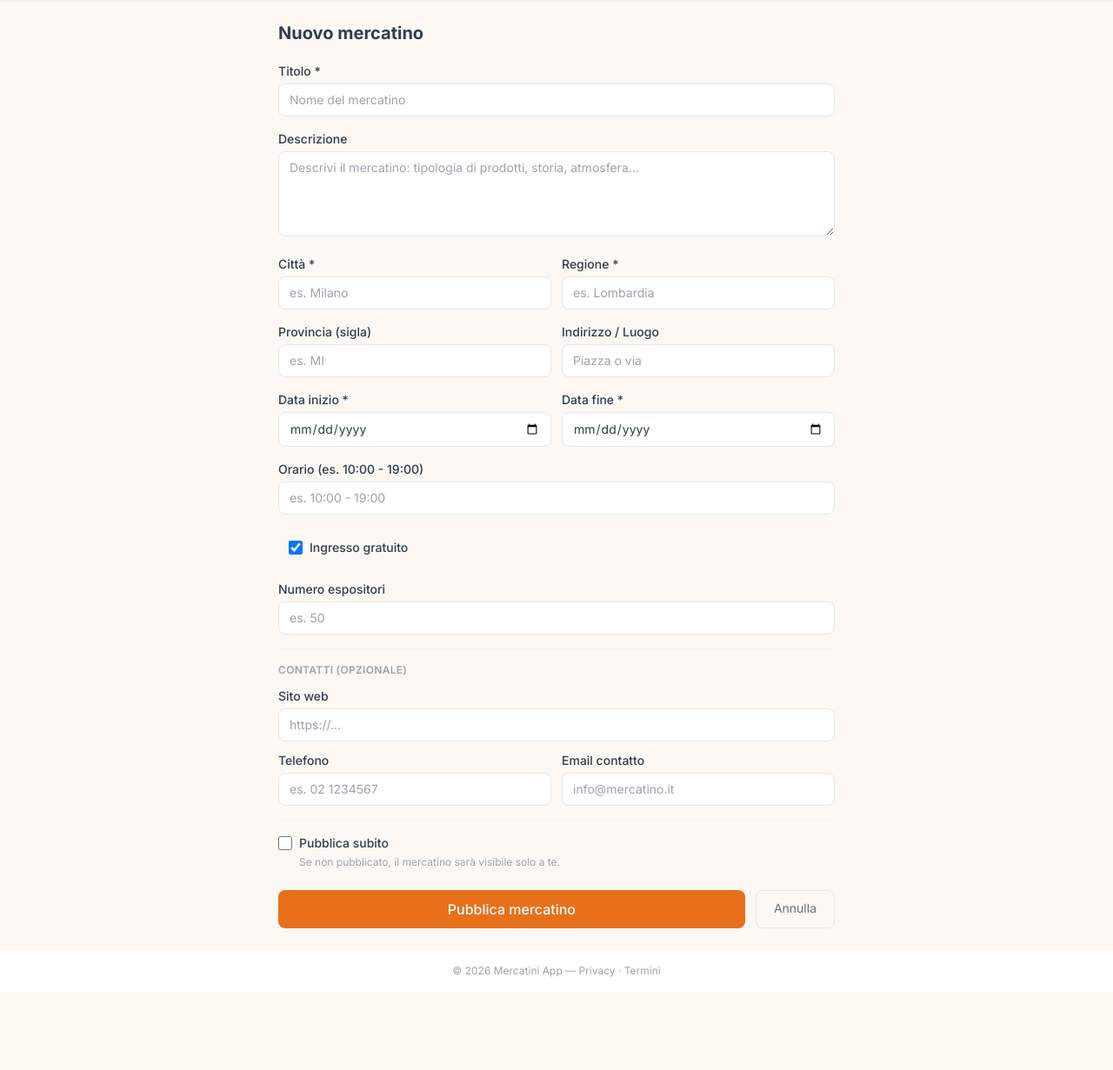
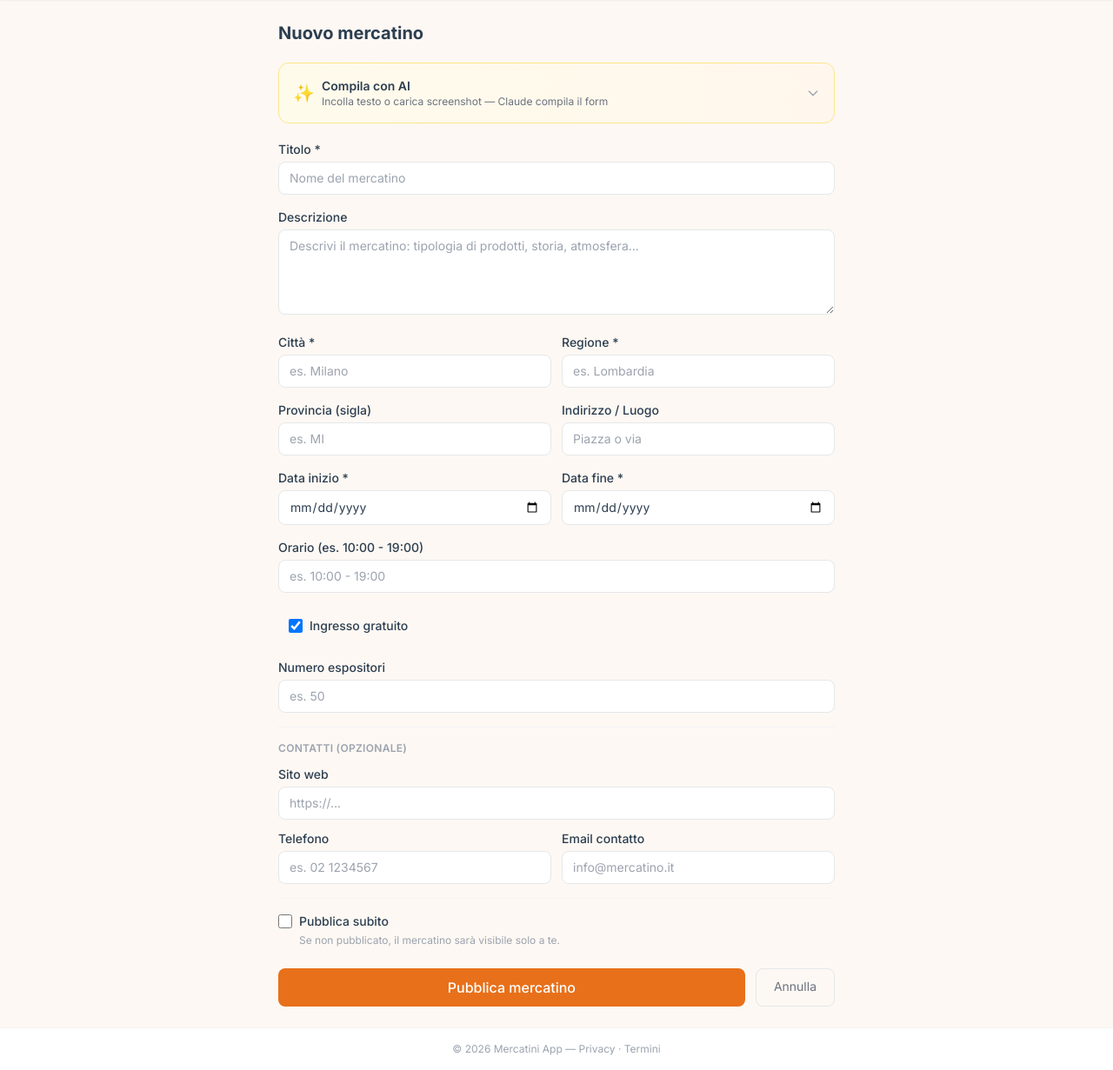
Before and after one commit to serretton-star/mercatini-app, a Flask app: page /mercatini/nuovo in a window 1280 px wide. Shown: the part 56-1287 px from the top of the page at 87% size. Before the commit the page ends 1180 px from the top, so only its background shows below. Run offline with Flask 3, Linux system fonts and the light colour scheme; the visitor is signed in with stand-in values (Sample User, id 1); data that the repository does not hold is empty; some libraries are stand-ins or nearby versions.

Commit message:
feat: AI import panel + /mercatini/ai-estrai endpoint

````diff
--- a/app/mercatini/routes.py
+++ b/app/mercatini/routes.py
@@ -174,3 +174,64 @@ def elimina(id):
     db.session.commit()
     flash('Mercatino eliminato.', 'info')
     return redirect(url_for('mercatini.index'))
+
+
+# ------------------------------------------------------------------
+# AI: estrai dati mercatino da testo o immagine
+# ------------------------------------------------------------------
+@mercatini.route('/ai-estrai', methods=['POST'])
+@login_required
+def ai_estrai():
+    """Usa Claude per estrarre dati strutturati da testo libero o screenshot."""
+    import anthropic as _ant
+    import json as _json
+    from flask import current_app, jsonify
+
+    api_key = current_app.config.get('ANTHROPIC_API_KEY')
+    if not api_key:
+        return jsonify({'error': 'AI non disponibile'}), 503
+
+    data = request.get_json(silent=True) or {}
+    testo      = (data.get('testo') or '').strip()
+    img_b64    = (data.get('immagine') or '').strip()
+    img_tipo   = (data.get('tipo') or 'image/jpeg').strip()
+
+    if not testo and not img_b64:
+        return jsonify({'error': 'Inserisci testo o immagine'}), 400
+
+    SYSTEM = (
+        "Sei un assistente specializzato in mercatini italiani. "
+        "Analizza il testo/immagine e restituisci SOLO un oggetto JSON valido "
+        "(nessun altro testo, nessun markdown) con questi campi (null se mancante):\n"
+        '{"titolo":null,"descrizione":null,"citta":null,"regione":null,'
+        '"provincia":null,"indirizzo":null,"data_inizio":null,"data_fine":null,'
+        '"orario":null,"ingresso_gratuito":true,"prezzo_ingresso":null,'
+        '"numero_espositori":null,"sito_web":null,"telefono":null,"email_contatto":null}\n'
+        "data_inizio e data_fine in formato YYYY-MM-DD. "
+        "regione: nome completo (es. Lombardia). provincia: sigla 2 lettere (es. MI)."
+    )
+
+    content = []
+    if img_b64:
+        content.append({
+            'type': 'image',
+            'source': {'type': 'base64', 'media_type': img_tipo, 'data': img_b64}
+        })
+    content.append({'type': 'text',
+                    'text': testo if testo else "Estrai le info dall'immagine."})
+
+    try:
+        model = current_app.config.get('ANTHROPIC_MODEL', 'claude-haiku-4-5-20251001')
+        client = _ant.Anthropic(api_key=api_key)
+        resp = client.messages.create(
+            model=model, max_tokens=1024, system=SYSTEM,
+            messages=[{'role': 'user', 'content': content}]
+        )
+        raw = resp.content[0].text.strip()
+        if raw.startswith('```'):
+            raw = raw.split('```')[1]
+            if raw.startswith('json'): raw = raw[4:]
+        dati = _json.loads(raw.strip())
+        return jsonify({'ok': True, 'dati': dati})
+    except (_ant.APIError, _json.JSONDecodeError, Exception) as e:
+        return jsonify({'error': str(e)}), 502
--- a/app/templates/mercatini/form.html
+++ b/app/templates/mercatini/form.html
@@ -1,5 +1,53 @@
 {% extends 'base.html' %}
-{% block title %}{{ titolo_pagina }}{% endblock %}
+{% block title %}{{ titolo_pagina }}
+<script>
+function toggleAI(){
+  var b=document.getElementById('ai-body'),c=document.getElementById('ai-chv');
+  b.classList.toggle('hidden'); c.classList.toggle('rotate-180');
+}
+function aiLabel(){
+  var f=document.getElementById('ai-img').files[0];
+  document.getElementById('ai-lbl').textContent=f?f.name:'Seleziona immagine';
+}
+function b64(file){return new Promise(function(r,j){var rd=new FileReader();rd.onload=function(){r(rd.result.split(',')[1]);};rd.onerror=j;rd.readAsDataURL(file);});}
+async function estraiDati(){
+  var txt=document.getElementById('ai-testo').value.trim();
+  var fi=document.getElementById('ai-img');
+  var btn=document.getElementById('ai-btn');
+  if(!txt&&fi.files.length===0){showMsg('Inserisci testo o immagine','text-amber-600');return;}
+  btn.disabled=true;
+  btn.textContent='Analisi in corso...';
+  var payload={testo:txt};
+  if(fi.files[0]){payload.immagine=await b64(fi.files[0]);payload.tipo=fi.files[0].type;}
+  try{
+    var r=await fetch('/mercatini/ai-estrai',{method:'POST',
+      headers:{'Content-Type':'application/json',
+        'X-CSRFToken':document.querySelector('meta[name="csrf-token"]').content},
+      body:JSON.stringify(payload)});
+    var j=await r.json();
+    if(j.ok&&j.dati){fillForm(j.dati);showMsg('Campi compilati! Controlla e completa.','text-green-600');}
+    else showMsg((j.error||'Errore AI'),'text-red-500');
+  }catch(e){showMsg('Errore di rete','text-red-500');}
+  finally{btn.disabled=false;btn.textContent='Compila automaticamente';}
+}
+function showMsg(t,cls){
+  var m=document.getElementById('ai-msg');
+  m.textContent=t; m.className='text-xs text-center mt-1 '+cls; m.classList.remove('hidden');
+}
+function fillForm(d){
+  function s(id,v){var e=document.getElementById(id);if(e&&v!=null&&v!=='')e.value=v;}
+  s('titolo',d.titolo);s('descrizione',d.descrizione);s('citta',d.citta);
+  s('regione',d.regione);s('provincia',d.provincia);s('indirizzo',d.indirizzo);
+  s('data_inizio',d.data_inizio);s('data_fine',d.data_fine);s('orario',d.orario);
+  s('sito_web',d.sito_web);s('telefono',d.telefono);s('email_contatto',d.email_contatto);
+  if(d.numero_espositori)s('numero_espositori',String(d.numero_espositori));
+  if(d.prezzo_ingresso)s('prezzo_ingresso',String(d.prezzo_ingresso));
+  var cb=document.getElementById('ingresso_gratuito');
+  if(cb&&d.ingresso_gratuito!=null)cb.checked=d.ingresso_gratuito;
+}
+</script>
+
+{% endblock %}
 
 {% block content %}
 <div class="space-y-5">
@@ -10,6 +58,54 @@
     {% if mercatino is defined %}
     <p class="text-sm text-gray-400 mt-0.5">ID #{{ mercatino.id }}</p>
     {% endif %}
+  </div>
+
+
+  <!-- ✨ AI Import Panel -->
+  <div class="bg-gradient-to-r from-amber-50 to-orange-50 border border-amber-200 rounded-xl p-4 mb-1" id="ai-panel">
+    <div class="flex items-center justify-between cursor-pointer select-none" onclick="toggleAI()">
+      <div class="flex items-center gap-2">
+        <span class="text-xl">✨</span>
+        <div>
+          <h3 class="font-semibold text-secondary text-sm">Compila con AI</h3>
+          <p class="text-xs text-gray-500">Incolla testo o carica screenshot — Claude compila il form</p>
+        </div>
+      </div>
+      <svg id="ai-chv" class="w-4 h-4 text-gray-400 transition-transform duration-200"
+           fill="none" viewBox="0 0 24 24" stroke="currentColor">
+        <path stroke-linecap="round" stroke-linejoin="round" stroke-width="2" d="M19 9l-7 7-7-7"/>
+      </svg>
+    </div>
+    <div id="ai-body" class="mt-3 space-y-3 hidden">
+      <div>
+        <label class="block text-xs font-medium text-gray-600 mb-1">
+          Incolla testo (sito, post Facebook/Instagram, email, volantino...)
+        </label>
+        <textarea id="ai-testo" rows="4" placeholder="Es: Mercatino dell'Antiquariato, prima domenica del mese, Piazza Diaz Milano. Orario 9-19. Ingresso libero. 100+ espositori..."
+          class="w-full border border-amber-200 rounded-lg px-3 py-2 text-sm resize-none focus:outline-none focus:ring-2 focus:ring-amber-300 bg-white"></textarea>
+      </div>
+      <div>
+        <label class="block text-xs font-medium text-gray-600 mb-1">
+          Oppure carica screenshot (locandina, post social, volantino...)
+        </label>
+        <label class="inline-flex items-center gap-2 cursor-pointer bg-white border border-amber-200 rounded-lg px-3 py-2 text-sm hover:border-amber-400 transition-colors">
+          <svg class="w-4 h-4 text-gray-400" fill="none" viewBox="0 0 24 24" stroke="currentColor">
+            <path stroke-linecap="round" stroke-linejoin="round" stroke-width="2"
+              d="M4 16l4.586-4.586a2 2 0 012.828 0L16 16m-2-2l1.586-1.586a2 2 0 012.828 0L20 14m-6-6h.01M6 20h12a2 2 0 002-2V6a2 2 0 00-2-2H6a2 2 0 00-2 2v12a2 2 0 002 2z"/>
+          </svg>
+          <span id="ai-lbl">Seleziona immagine</span>
+          <input type="file" id="ai-img" accept="image/*" class="hidden" onchange="aiLabel()">
+        </label>
+      </div>
+      <button type="button" onclick="estraiDati()" id="ai-btn"
+        class="w-full bg-amber-500 hover:bg-amber-600 text-white rounded-lg py-2.5 text-sm font-semibold transition-colors flex items-center justify-center gap-2">
+        <svg class="w-4 h-4" fill="none" viewBox="0 0 24 24" stroke="currentColor">
+          <path stroke-linecap="round" stroke-linejoin="round" stroke-width="2" d="M13 10V3L4 14h7v7l9-11h-7z"/>
+        </svg>
+        Compila automaticamente
+      </button>
+      <p id="ai-msg" class="text-xs text-center hidden"></p>
+    </div>
   </div>
 
   <form method="POST" novalidate class="space-y-4">
````
